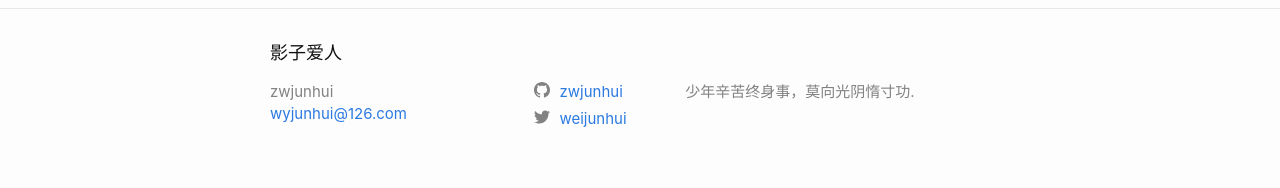
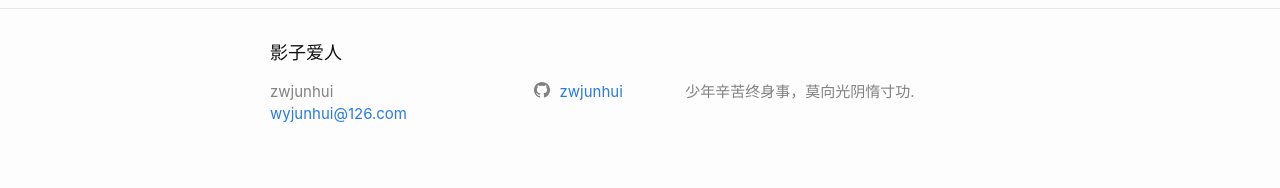
Before and after one commit to zwjunhui/personblog, a Jekyll site: the page built from index.md, in a window 1280 px wide. Shown: the part 942-1130 px from the top of the page. Built offline with Jekyll 4.4.1, drawn with Linux system fonts in a browser that asks for light colours.

Commit message:
Update _config.yml

```diff
--- a/_config.yml
+++ b/_config.yml
@@ -24,7 +24,7 @@
 github_url: https://github.com/zwjunhui/personblog
 
 github_username: zwjunhui
-twitter_username: weijunhui
+qq: 1090619345
 
 
 
```
